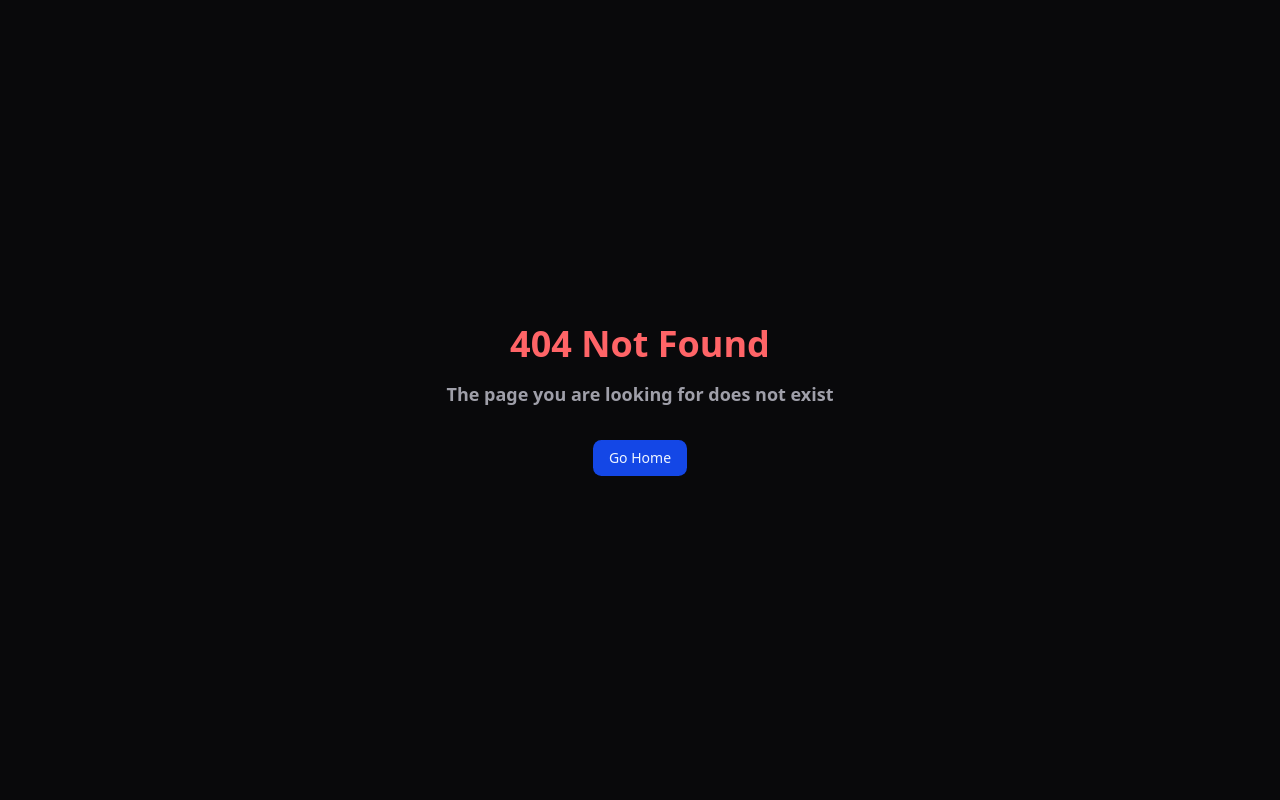
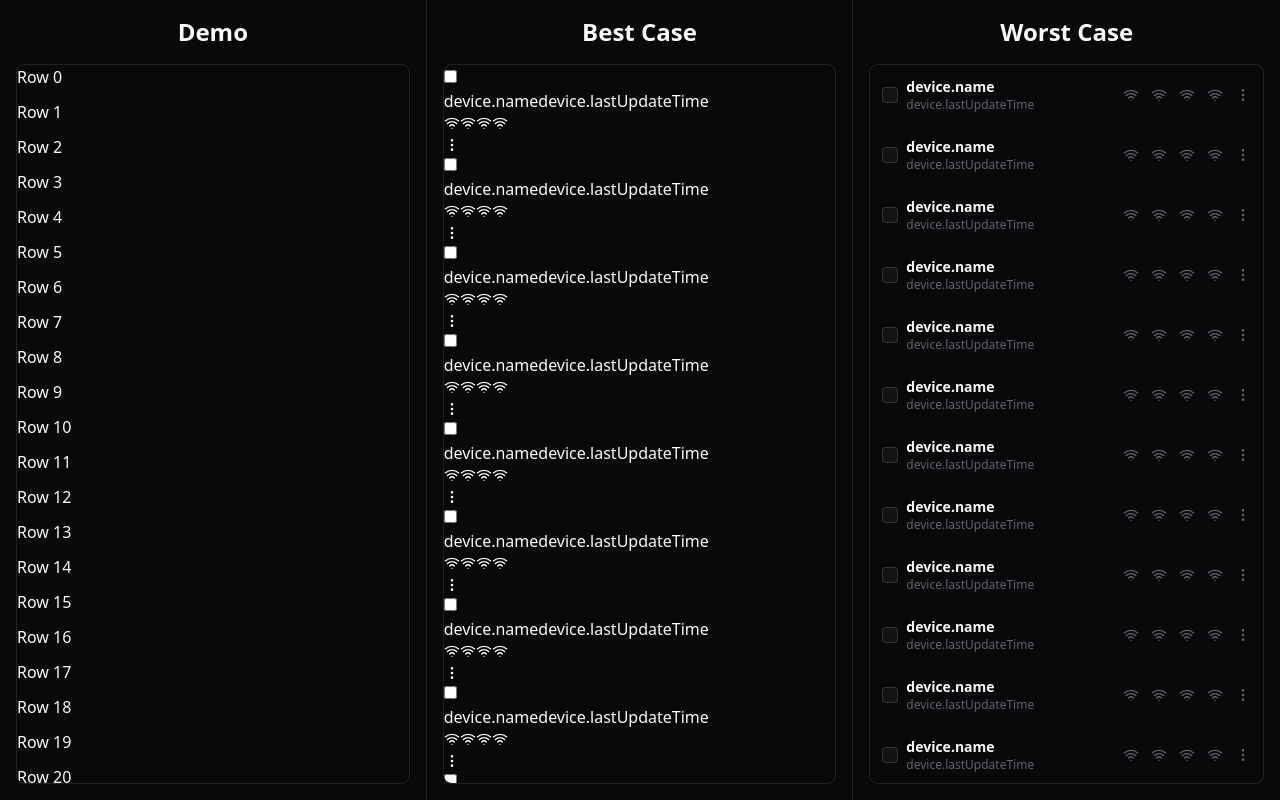
Before and after one commit to Mahmoud-Fares/virtualization, a React (Vite) app: page /tanstack in a window 1280 px wide. Before the commit this address had no page. Built offline with nearby package versions, Linux system fonts and the light colour scheme.

Commit message:
Add tanstack demo

```diff
--- a/package.json
+++ b/package.json
@@ -15,6 +15,7 @@
       "@radix-ui/react-dropdown-menu": "^2.1.16",
       "@radix-ui/react-slot": "^1.2.4",
       "@tailwindcss/vite": "^4.1.18",
+      "@tanstack/react-virtual": "^3.13.19",
       "class-variance-authority": "^0.7.1",
       "clsx": "^2.1.1",
       "lucide-react": "^0.562.0",
--- /dev/null
+++ b/src/app/pages/tanstack.tsx
@@ -0,0 +1,23 @@
+import { ColumnWrapper } from '@/shared/components/column-wrapper';
+import { ComparisonLayout } from '@/shared/components/comparison-layout';
+import { TanstackBest } from '@/shared/components/tanstack/best';
+import { TanstackDemo } from '@/shared/components/tanstack/demo';
+import { TanstackWorst } from '@/shared/components/tanstack/worst';
+
+export default function Tanstack() {
+   return (
+      <ComparisonLayout>
+         <ColumnWrapper title='Demo'>
+            <TanstackDemo />
+         </ColumnWrapper>
+
+         <ColumnWrapper title='Best Case'>
+            <TanstackBest />
+         </ColumnWrapper>
+
+         <ColumnWrapper title='Worst Case'>
+            <TanstackWorst />
+         </ColumnWrapper>
+      </ComparisonLayout>
+   );
+}
--- a/src/app/routers.tsx
+++ b/src/app/routers.tsx
@@ -9,6 +9,7 @@ const ProtectedLayout = lazy(() => import('@/app/layouts/protected-layout'));
 const AuthLayout = lazy(() => import('@/app/layouts/auth-layout'));
 
 const Home = lazy(() => import('@/app/pages/home'));
+const Tanstack = lazy(() => import('@/app/pages/tanstack'));
 
 const NotFound = lazy(() => import('@/app/pages/not-found'));
 
@@ -19,6 +20,7 @@ export const router = createBrowserRouter([
       errorElement: <ErrorBoundary />,
       children: [
          { index: true, element: <Home /> },
+         { path: 'tanstack', element: <Tanstack /> },
          { path: '*', element: <NotFound /> },
       ],
    },
--- /dev/null
+++ b/src/shared/components/tanstack/best.tsx
@@ -0,0 +1,41 @@
+import { useRef } from 'react';
+
+import { useVirtualizer } from '@tanstack/react-virtual';
+
+import { BestComponent } from '@/shared/components/best-component';
+
+export function TanstackBest() {
+   const parentRef = useRef(null);
+
+   // eslint-disable-next-line react-hooks/incompatible-library
+   const rowVirtualizer = useVirtualizer({
+      count: 5000,
+      getScrollElement: () => parentRef.current,
+      estimateSize: () => 88,
+      overscan: 5,
+   });
+
+   return (
+      <div ref={parentRef} className='h-[90vh] overflow-auto rounded-md border'>
+         <div
+            style={{
+               height: `${rowVirtualizer.getTotalSize()}px`,
+            }}
+            className='relative'
+         >
+            {rowVirtualizer.getVirtualItems().map((virtualRow) => (
+               <div
+                  key={virtualRow.key}
+                  style={{
+                     height: `${virtualRow.size}px`,
+                     transform: `translateY(${virtualRow.start}px)`,
+                  }}
+                  className='absolute top-0 left-0 w-full'
+               >
+                  <BestComponent />
+               </div>
+            ))}
+         </div>
+      </div>
+   );
+}
--- /dev/null
+++ b/src/shared/components/tanstack/demo.tsx
@@ -0,0 +1,39 @@
+import { useRef } from 'react';
+
+import { useVirtualizer } from '@tanstack/react-virtual';
+
+export function TanstackDemo() {
+   const parentRef = useRef(null);
+
+   // eslint-disable-next-line react-hooks/incompatible-library
+   const rowVirtualizer = useVirtualizer({
+      count: 5000,
+      getScrollElement: () => parentRef.current,
+      estimateSize: () => 35,
+      overscan: 5,
+   });
+
+   return (
+      <div ref={parentRef} className='h-[90vh] overflow-auto rounded-md border'>
+         <div
+            style={{
+               height: `${rowVirtualizer.getTotalSize()}px`,
+            }}
+            className='relative'
+         >
+            {rowVirtualizer.getVirtualItems().map((virtualRow) => (
+               <div
+                  key={virtualRow.key}
+                  style={{
+                     height: `${virtualRow.size}px`,
+                     transform: `translateY(${virtualRow.start}px)`,
+                  }}
+                  className='absolute top-0 left-0 w-full'
+               >
+                  Row {virtualRow.index}
+               </div>
+            ))}
+         </div>
+      </div>
+   );
+}
--- /dev/null
+++ b/src/shared/components/tanstack/worst.tsx
@@ -0,0 +1,41 @@
+import { useRef } from 'react';
+
+import { useVirtualizer } from '@tanstack/react-virtual';
+
+import { WorstComponent } from '@/shared/components/worst-component';
+
+export function TanstackWorst() {
+   const parentRef = useRef(null);
+
+   // eslint-disable-next-line react-hooks/incompatible-library
+   const rowVirtualizer = useVirtualizer({
+      count: 5000,
+      getScrollElement: () => parentRef.current,
+      estimateSize: () => 60,
+      overscan: 5,
+   });
+
+   return (
+      <div ref={parentRef} className='h-[90vh] overflow-auto rounded-md border'>
+         <div
+            style={{
+               height: `${rowVirtualizer.getTotalSize()}px`,
+            }}
+            className='relative'
+         >
+            {rowVirtualizer.getVirtualItems().map((virtualRow) => (
+               <div
+                  key={virtualRow.key}
+                  style={{
+                     height: `${virtualRow.size}px`,
+                     transform: `translateY(${virtualRow.start}px)`,
+                  }}
+                  className='absolute top-0 left-0 w-full'
+               >
+                  <WorstComponent />
+               </div>
+            ))}
+         </div>
+      </div>
+   );
+}
```
Also changed, not shown: 1 other file (tests, documents, lock files or other folders).
